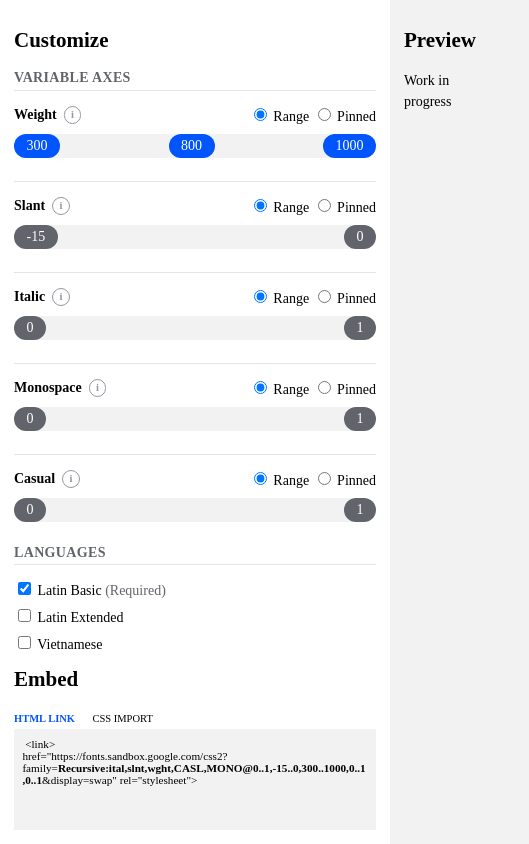
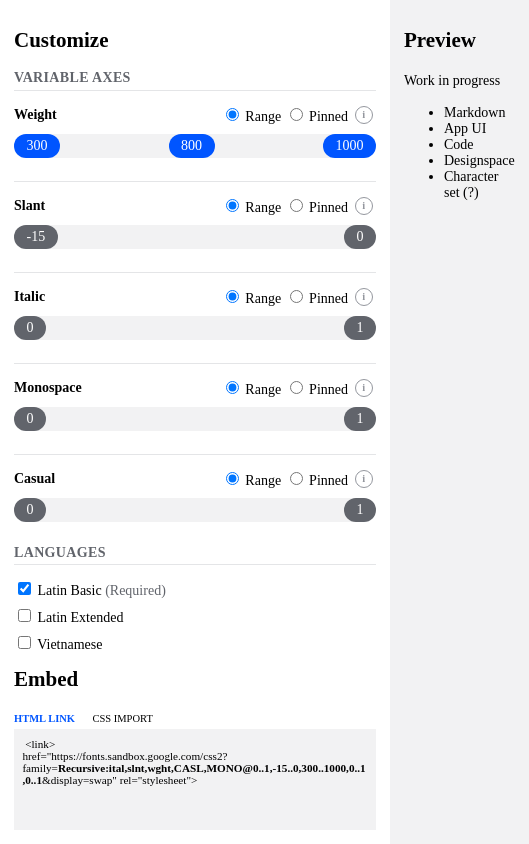
Before and after one commit to arrowtype/gf-url-api-configurator, an Eleventy site: page src/index.njk in a window 390 px wide. Shown: the whole page, 529 px wide, since content can reach past the window. Built offline with nearby package versions, Linux system fonts and the light colour scheme; Eleventy itself is replaced by a stand-in of ours; files that its build step writes are made by us from their sources; a web font is replaced by a local one.

Commit message:
move info icons to end of axis headers

```diff
--- a/src/index.njk
+++ b/src/index.njk
@@ -15,8 +15,18 @@ title: URL CONFIG WIP
 
     <div id="wght-control" class="axis-control">
       <div class="axis__header">
+        <h4>Weight</h4>
+
+
+        <div class="subset-type">
+          <input type="radio" id="wght_subset__range" name="wght-subset-type" value="range" checked>
+          <label for="wght_subset__range">Range</label>
+
+          <input type="radio" id="wght_subset__pinned" name="wght-subset-type" value="pinned" >
+          <label for="wght_subset__pinned">Pinned</label>
+        </div>
         <details class="details-reset details-with-dialog mt-4">
-          <summary class="casl"><h4>Weight</h4></summary>
+          <summary class="casl"></summary>
           <div class="details-dialog anim-fade-in fast wide" aria-label="Dialog">
             <div class="Box d-flex flex-column">
               <div class="Box-header header4">
@@ -27,7 +37,7 @@ title: URL CONFIG WIP
                   Controls how light or bold the font is.
                 </p>
                 <p>
-                  It can be subset to <code>300–800</code> or <code>800–1000</code>, for a smaller font file size.
+                  Use the full axis range, or subset it to <code>300–800</code> or <code>800–1000</code> for a smaller font file size.
                 </p>
                 <p>
                   Pin it on a 100-unit value (e.g. <code>300</code>, <code>400</code>, <code>500</code>, etc) to use just a single weight.
@@ -39,17 +49,6 @@ title: URL CONFIG WIP
             </div>
           </div>
         </details>
-
-
-        <div class="subset-type">
-          <input type="radio" id="wght_subset__range"
-        name="wght-subset-type" value="range" checked>
-          <label for="wght_subset__range">Range</label>
-
-          <input type="radio" id="wght_subset__pinned"
-        name="wght-subset-type" value="pinned" >
-          <label for="wght_subset__pinned">Pinned</label>
-        </div>
       </div>
 
       <div class="subset-controls" data-subset-type="range">
@@ -74,9 +73,21 @@ title: URL CONFIG WIP
     {# slnt AXIS CONTROLS #}
     <div id="slnt-control" class="axis-control">
       <div class="axis__header">
+        <h4>Slant</h4>
+
+        <div class="subset-type">
+          <input type="radio" id="slnt_subset__range"
+        name="slnt-subset-type" value="range" checked>
+          <label for="slnt_subset__range">Range</label>
+
+          <input type="radio" id="slnt_subset__pinned"
+        name="slnt-subset-type" value="pinned" >
+          <label for="slnt_subset__pinned">Pinned</label>
+        </div>
+
         {# HEADER WITH DETAILS - based on https://github.com/github/details-dialog-element #}
         <details class="details-reset details-with-dialog mt-4">
-          <summary class="casl"><h4>Slant</h4></summary>
+          <summary class="casl"></summary>
           <div class="details-dialog anim-fade-in fast wide" aria-label="Dialog">
             <div class="Box d-flex flex-column">
               <div class="Box-header header4">
@@ -87,26 +98,14 @@ title: URL CONFIG WIP
                   The Slant axis controls the slope of letters.
                 </p>
                 <p>
-                  Pin it at <code>0</code> for an upright-only font or <code>-15</code> for a slanted-only font.
+                  Use the full axis range, or pin it at <code>0</code> for an upright-only font or <code>-15</code> for a slanted-only font.
                   {# But wait, should this be able to send any integer between 0 and -15? #}
                 </p>
               </div>
-              {# <div class="Box-footer">
-                <button type="button" class="btn btn-block" data-close-dialog>Close</button>
-              </div> #}
             </div>
           </details-dialog>
         </details>
         {# END -- HEADER WITH DETAILS #}
-        <div class="subset-type">
-          <input type="radio" id="slnt_subset__range"
-        name="slnt-subset-type" value="range" checked>
-          <label for="slnt_subset__range">Range</label>
-
-          <input type="radio" id="slnt_subset__pinned"
-        name="slnt-subset-type" value="pinned" >
-          <label for="slnt_subset__pinned">Pinned</label>
-        </div>
       </div>
 
       <div class="subset-controls" data-subset-type="range">
@@ -128,9 +127,19 @@ title: URL CONFIG WIP
     {# ital AXIS CONTROLS #}
     <div id="ital-control" class="axis-control">
       <div class="axis__header">
+      <h4>Italic</h4>
+        <div class="subset-type">
+          <input type="radio" id="ital_subset__range"
+        name="ital-subset-type" value="range" checked>
+          <label for="ital_subset__range">Range</label>
+
+          <input type="radio" id="ital_subset__pinned"
+        name="ital-subset-type" value="pinned" >
+          <label for="ital_subset__pinned">Pinned</label>
+        </div>
         {# HEADER WITH DETAILS #}
         <details class="details-reset details-with-dialog mt-4">
-          <summary class="casl"><h4>Italic</h4></summary>
+          <summary class="casl"></summary>
           <div class="details-dialog anim-fade-in fast wide" aria-label="Dialog">
             <div class="Box d-flex flex-column">
               <div class="Box-header header4">
@@ -138,10 +147,10 @@ title: URL CONFIG WIP
               </div>
               <div class="Box-body overflow-auto">
                 <p>
-                  Controls how "cursive" letters look.
+                  Controls how “cursive” letters look.
                 </p>
                 <p>
-                  Pin it at <code>0</code> for a Normal-only font or <code>1</code> for an Italic-only font.
+                  Use the full axis range, or pin it at <code>0</code> for a Normal-only font or <code>1</code> for an Italic-only font.
                 </p>
               </div>
               {# <div class="Box-footer">
@@ -151,15 +160,6 @@ title: URL CONFIG WIP
           </div>
         </details>
         {# END -- HEADER WITH DETAILS #}
-        <div class="subset-type">
-          <input type="radio" id="ital_subset__range"
-        name="ital-subset-type" value="range" checked>
-          <label for="ital_subset__range">Range</label>
-
-          <input type="radio" id="ital_subset__pinned"
-        name="ital-subset-type" value="pinned" >
-          <label for="ital_subset__pinned">Pinned</label>
-        </div>
       </div>
 
       <div class="subset-controls" data-subset-type="range">
@@ -181,9 +181,19 @@ title: URL CONFIG WIP
       {# MONO AXIS CONTROLS #}
     <div id="MONO-control" class="axis-control">
       <div class="axis__header">
+      <h4>Monospace</h4>
+        <div class="subset-type">
+          <input type="radio" id="MONO_subset__range"
+        name="MONO-subset-type" value="range" checked>
+          <label for="MONO_subset__range">Range</label>
+
+          <input type="radio" id="MONO_subset__pinned"
+        name="MONO-subset-type" value="pinned" >
+          <label for="MONO_subset__pinned">Pinned</label>
+        </div>
         {# HEADER WITH DETAILS #}
         <details class="details-reset details-with-dialog mt-4">
-          <summary class="casl"><h4>Monospace</h4></summary>
+          <summary class="casl"></summary>
           <div class="details-dialog anim-fade-in fast wide" aria-label="Dialog">
             <div class="Box d-flex flex-column">
               <div class="Box-header header4">
@@ -191,11 +201,11 @@ title: URL CONFIG WIP
               </div>
               <div class="Box-body overflow-auto">
                 <p>
-                  Controls whether letters have a natural or fixed width.
+                  Controls whether letters have a natural width (“Sans”) or fixed width (“Mono”).
                   {# 0 is “Sans” or natural-width (for general text & UI), and 1 is “Mono” or fixed-width (for code & high-legibility text). #}
                 </p>
                 <p>
-                  Pin it at <code>0</code> for a Sans-only font or <code>1</code> for an Mono-only font.
+                  Use the full axis range, or pin it at <code>0</code> for a Sans-only font or <code>1</code> for an Mono-only font.
                 </p>
               </div>
               {# <div class="Box-footer">
@@ -205,15 +215,6 @@ title: URL CONFIG WIP
           </div>
         </details>
         {# END -- HEADER WITH DETAILS #}
-        <div class="subset-type">
-          <input type="radio" id="MONO_subset__range"
-        name="MONO-subset-type" value="range" checked>
-          <label for="MONO_subset__range">Range</label>
-
-          <input type="radio" id="MONO_subset__pinned"
-        name="MONO-subset-type" value="pinned" >
-          <label for="MONO_subset__pinned">Pinned</label>
-        </div>
       </div>
 
       <div class="subset-controls" data-subset-type="range">
@@ -235,9 +236,19 @@ title: URL CONFIG WIP
     {# CASL AXIS CONTROLS #}
     <div id="CASL-control" class="axis-control">
       <div class="axis__header">
+      <h4>Casual</h4>
+        <div class="subset-type">
+          <input type="radio" id="CASL_subset__range"
+        name="CASL-subset-type" value="range" checked>
+          <label for="CASL_subset__range">Range</label>
+
+          <input type="radio" id="CASL_subset__pinned"
+        name="CASL-subset-type" value="pinned" >
+          <label for="CASL_subset__pinned">Pinned</label>
+        </div>
         {# HEADER WITH DETAILS #}
         <details class="details-reset details-with-dialog mt-4">
-          <summary class="casl"><h4>Casual</h4></summary>
+          <summary class="casl"></summary>
           <div class="details-dialog anim-fade-in fast wide" aria-label="Dialog">
             <div class="Box d-flex flex-column">
               <div class="Box-header header4">
@@ -249,7 +260,7 @@ title: URL CONFIG WIP
                   {# 0 is “Linear” or normal-looking, while 1 is “Casual” or brushy (based on single-stroke casual signpainting). #}
                 </p>
                 <p>
-                  Pin it at <code>0</code> for a Linear-only font or <code>1</code> for an Casual-only font.
+                  Use the full axis range, or pin it at <code>0</code> for a Linear-only font or <code>1</code> for an Casual-only font.
                 </p>
               </div>
               {# <div class="Box-footer">
@@ -259,15 +270,6 @@ title: URL CONFIG WIP
           </div>
         </details>
         {# END -- HEADER WITH DETAILS #}
-        <div class="subset-type">
-          <input type="radio" id="CASL_subset__range"
-        name="CASL-subset-type" value="range" checked>
-          <label for="CASL_subset__range">Range</label>
-
-          <input type="radio" id="CASL_subset__pinned"
-        name="CASL-subset-type" value="pinned" >
-          <label for="CASL_subset__pinned">Pinned</label>
-        </div>
       </div>
 
       <div class="subset-controls" data-subset-type="range">
@@ -331,6 +333,14 @@ title: URL CONFIG WIP
       Preview
     </h2>
     <p>Work in progress</p>
+    <ul>
+      <li>Markdown</li>
+      <li>App UI</li>
+      <li>Code</li>
+      <li>Designspace</li>
+      <li>Character set (?)</li>
+    </ul>
+
   </div>
 </div>
 </div>
--- a/src/styles/index.scss
+++ b/src/styles/index.scss
@@ -99,7 +99,7 @@ code {
   width: 100%;
   display: grid;
   align-items: center;
-  grid-template-columns: auto auto;
+  grid-template-columns: 1fr max-content 2rem;
   padding: 1rem 0 0;
   justify-content: space-between;
 }
@@ -247,6 +247,10 @@ code {
   margin: 0.5rem 0;
 }
 
+.checkboxes div:first-of-type {
+  pointer-events: none;
+}
+
 // ---------------------------------------
 // Embed
 
@@ -364,7 +368,7 @@ details summary {
 
 .details-dialog {
   position: absolute;
-  transform: translate(8ch, -2.25rem);
+  transform: translate(4ch, -2.25rem);
   z-index: 999;
   width: calc(40ch + 2rem);
   max-height: 80vh;
@@ -380,6 +384,7 @@ details summary {
 
   @media (max-width: 750px) {
     transform: translate(2ch, -2.25rem);
+    left: 0;
   }
 
   p {
```
